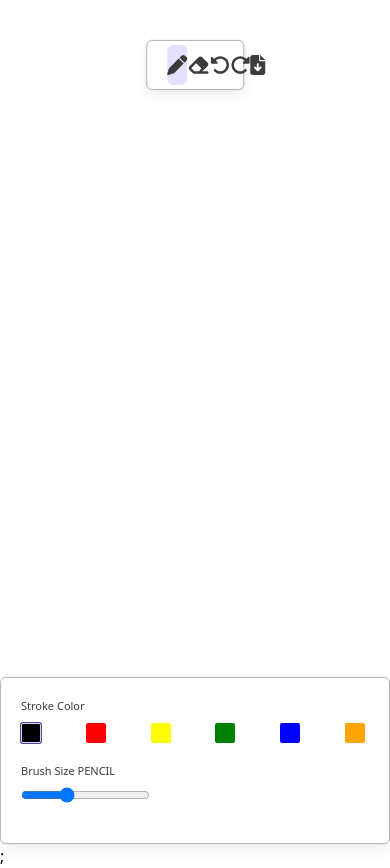
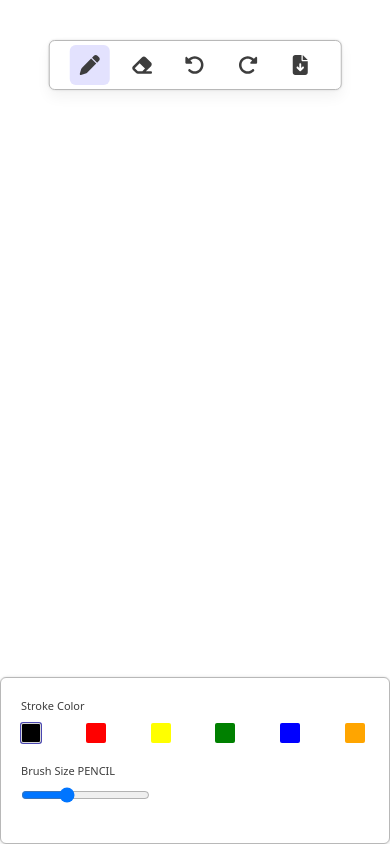
Before and after one commit to sarthakastic/crayon, a Next.js app: page / in a window 390 px wide. After the commit the page ends 844 px from the top, so only its background shows below. Built offline with nearby package versions, Linux system fonts and the light colour scheme; no server answers.

Commit message:
fix : mobile draw issue

```diff
--- a/src/components/Board/index.js
+++ b/src/components/Board/index.js
@@ -3,6 +3,7 @@ import React, { useEffect, useLayoutEffect, useRef } from "react";
 import { useSelector, useDispatch } from "react-redux";
 import { actionItemClick, menuItemClick } from "@/slice/menuSlice";
 import { socket } from "@/socket";
+import styles from "./index.module.css";
 
 const Board = () => {
   const dispatch = useDispatch();
@@ -140,7 +141,7 @@ const Board = () => {
     };
   }, []);
 
-  return <canvas ref={canvasRef}></canvas>;
+  return <canvas className={styles.canvas} ref={canvasRef}></canvas>;
 };
 
 export default Board;
--- a/src/components/Board/index.module.css
+++ b/src/components/Board/index.module.css
@@ -0,0 +1,4 @@
+.canvas {
+  max-height: 100vh;
+  max-width: 100vw;
+}
--- a/src/components/Menu/index.module.css
+++ b/src/components/Menu/index.module.css
@@ -1,5 +1,5 @@
 .menuContainer {
-  @apply px-5 py-1 flex justify-between w-1/4 absolute left-1/2 top-10 rounded-md;
+  @apply px-5 py-1 flex justify-between w-1/2 md:w-1/4 absolute left-1/2 top-10 rounded-md;
   border: 1px solid theme("colors.border1");
   transform: translate(-50%);
   box-shadow: theme("colors.shadow1");
@@ -17,4 +17,8 @@
       font-size: 20px;
     }
   }
+
+  @media screen and (max-width: 640px) {
+    @apply w-3/4;
+  }
 }
--- a/src/pages/_app.js
+++ b/src/pages/_app.js
@@ -5,7 +5,7 @@ import { Provider } from "react-redux";
 export default function App({ Component, pageProps }) {
   return (
     <Provider store={store}>
-      <Component {...pageProps} />;
+      <Component {...pageProps} />
     </Provider>
   );
 }
```
